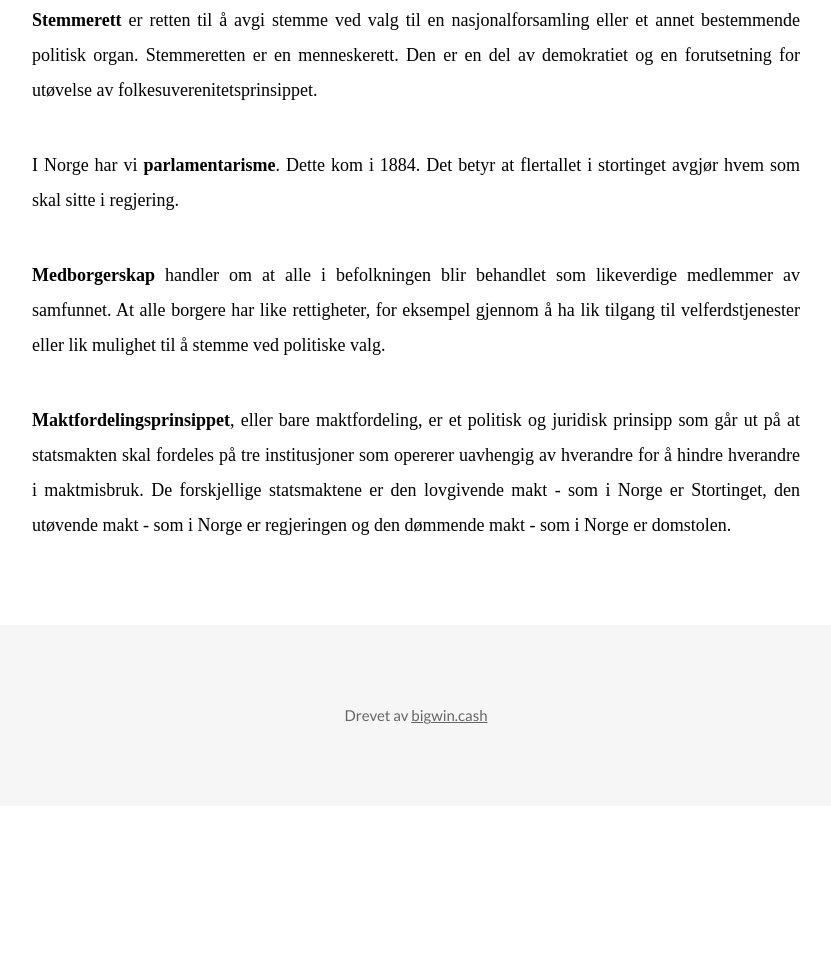
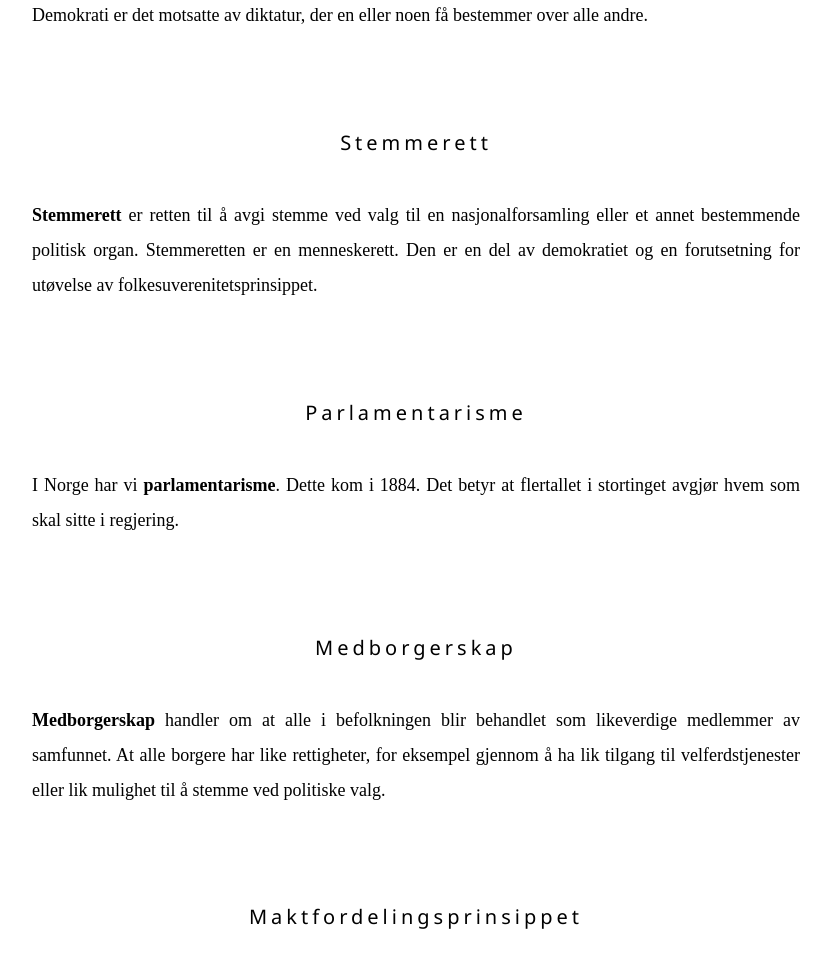
Before and after one commit to Nwnaas/Nettside-Samfunskunskap, a plain HTML site: page forklaring.html in a window 1280 px wide. Shown: the part 1073-2032 px from the top of the page, without its empty margins (224-1055 px from the left). Before the commit the page ends 1949 px from the top, so only its background shows below. Drawn offline with nearby package versions, Linux system fonts and the light colour scheme.

Commit message:
la til litt mere mellomrom

```diff
--- a/alle.css
+++ b/alle.css
@@ -1,3 +1,6 @@
 html {
     scroll-behavior: smooth;
   }
+.w3-justify{
+  padding-bottom: 10%;
+}
--- a/forklaring.html
+++ b/forklaring.html
@@ -100,33 +100,10 @@
     <!-- Page content -->
     <div class="w3-content" style="max-width:2000px;margin-top:46px">
 
-        <!-- Automatic Slideshow Images -->
-        <!-- <div class="mySlides w3-display-container w3-center">
-            <img src="/Stortinget.jpeg" style="width:100%">
-            <div class="w3-display-bottommiddle w3-container w3-text-white w3-padding-32 w3-hide-small">
-                <h3>Los Angeles</h3>
-                <p><b>We had the best time playing at Venice Beach!</b></p>
-            </div>
-        </div>
-        <div class="mySlides w3-display-container w3-center">
-            <img src="/Stortinget.jpeg" style="width:100%">
-            <div class="w3-display-bottommiddle w3-container w3-text-white w3-padding-32 w3-hide-small">
-                <h3>New York</h3>
-                <p><b>The atmosphere in New York is lorem ipsum.</b></p>
-            </div>
-        </div>
-        <div class="mySlides w3-display-container w3-center">
-            <img src="/Stortinget.jpeg" style="width:100%">
-            <div class="w3-display-bottommiddle w3-container w3-text-white w3-padding-32 w3-hide-small">
-                <h3>Chicago</h3>
-                <p><b>Thank you, Chicago - A night we won't forget.</b></p>
-            </div>
-        </div> -->
         <div class="mySlides w3-display-container w3-center">
             <img src="demokrati.jpg" style="width:100%">
         </div>
 
-        <!-- The Band Section -->
         <div class="w3-container w3-content w3-center w3-padding-64" style="max-width:800px" id="band">
             <h2 class="w3-wide">Forklaring av ord og uttrykk</h2>
 
@@ -135,6 +112,7 @@
             <p class="w3-opacity"><i>Her går vi gjennom noen sentral ord og uttrykk</i></p>
 
             <div id="2"></div>
+            <h4 class="w3-wide">Demokrati</h4>
             <p class="w3-justify">
                 <strong>Demokrati</strong>, også kalt folkestyre er en styreform hvor folket har
                 direkte eller indirekte innflytelse på hva slags beslutninger som fattes. I dag er de fleste
@@ -151,7 +129,7 @@
             </p>
 
             <div id="3"></div>
-
+            <h4 class="w3-wide">Stemmerett</h4>
             <p class="w3-justify">
                 <strong>Stemmerett</strong> er retten til å avgi stemme ved valg til en nasjonalforsamling eller
                 et
@@ -161,7 +139,7 @@
             </p>
 
             <div id="4"></div>
-
+            <h4 class="w3-wide">Parlamentarisme</h4>
 
             <p class="w3-justify">
                 I Norge har vi <strong>parlamentarisme</strong>. Dette kom i 1884. Det betyr at flertallet i
@@ -170,7 +148,7 @@
                 skal sitte i regjering.
             </p>
 
-
+            <h4 class="w3-wide">Medborgerskap</h4>
             <p class="w3-justify">
                 <strong>Medborgerskap</strong> handler om at alle i befolkningen blir behandlet som likeverdige
                 medlemmer av samfunnet. At alle borgere har like rettigheter, for eksempel gjennom å ha lik
@@ -179,7 +157,7 @@
                 velferdstjenester eller lik mulighet til å stemme ved politiske valg.
             </p>
 
-
+            <h4 class="w3-wide">Maktfordelingsprinsippet</h4>
             <p class="w3-justify">
                 <strong>Maktfordelingsprinsippet</strong>, eller bare maktfordeling, er et politisk og juridisk
                 prinsipp
```
